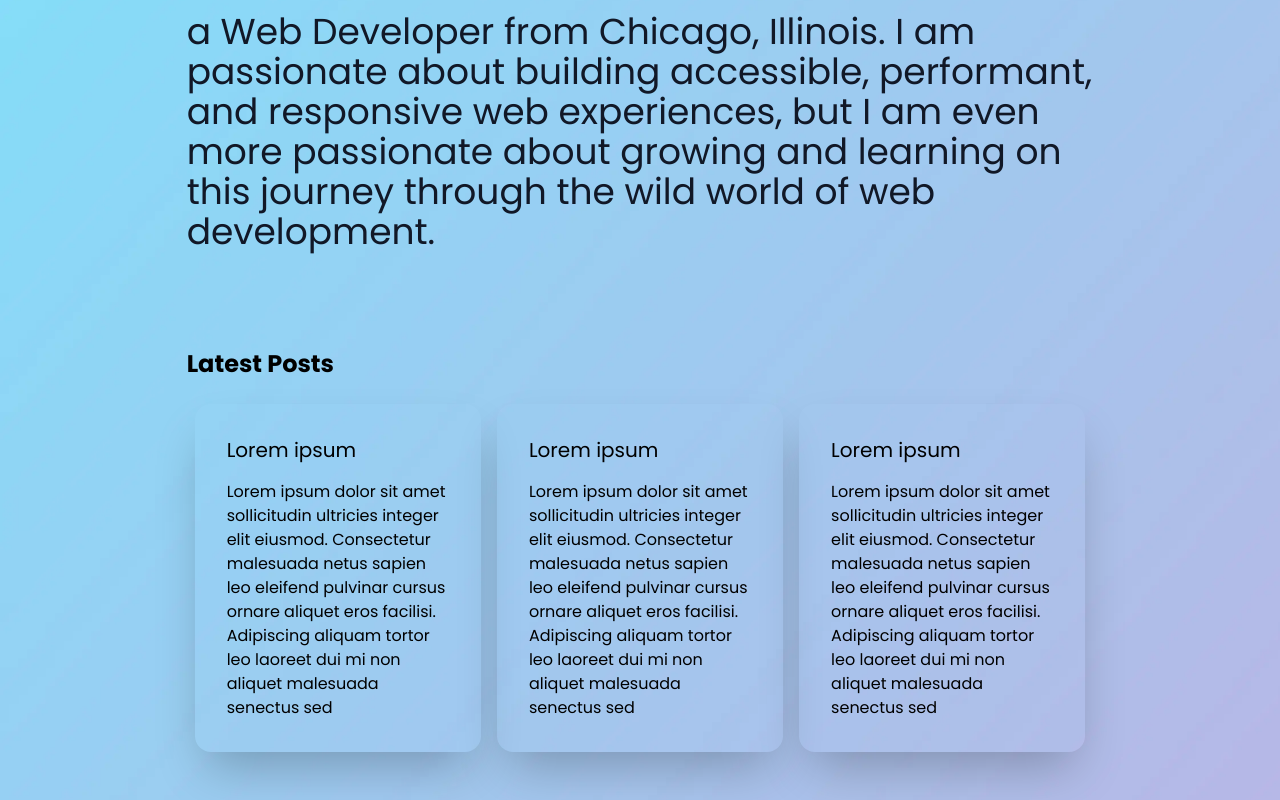
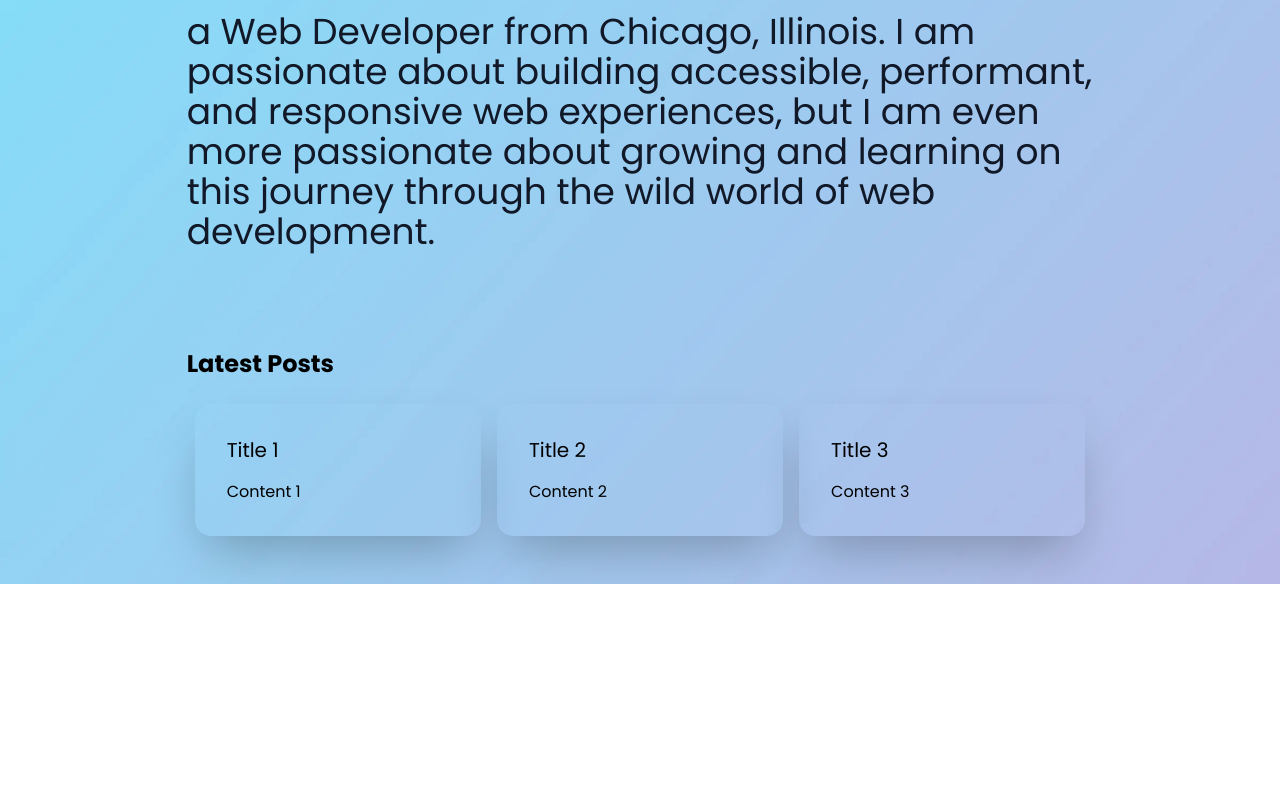
Before and after one commit to ABStein/official-blog, a Next.js app: page / in a window 1280 px wide. Shown: the part 364-1164 px from the top of the page. After the commit the page ends 948 px from the top, so only its background shows below. Built offline with nearby package versions, Linux system fonts and the light colour scheme.

Commit message:
feat: add some mock data to help create post routes

```diff
--- /dev/null
+++ b/app/(pages)/blog/[id]/page.js
@@ -0,0 +1,30 @@
+// import { getStaticPaths } from 'next/dist/build/templates/pages';
+import postsData from '../../../components/mockData/index';
+
+export default function Post(params) {
+    return (
+        <div className='lg:pt-12 pt-8'>
+            <div className='responsive-content-width'>
+                <div className='lg:px-24 px-6'>
+                    <div className='w-10/12 mx-auto'>
+                        <h1 className='md:text-center lg:text-6xl text-3xl text-gray-900'>Latest Posts</h1>
+                        <div className='lg:my-12 my-6'>
+                            <h2 className='lg:text-3xl text-xl text-gray-900'>{params.params.title}</h2>
+                            <p className='lg:text-lg text-base text-gray-600'>{params.params.content}</p>
+                        </div>
+                    </div>
+                </div>
+            </div>
+        </div>
+    );
+}
+
+
+// Return a list of `params` to populate the [id] dynamic segment
+export function generateStaticParams() {
+    const posts = postsData;
+
+    return posts.map((post) => ({
+        slug: post.id,
+    }))
+}
--- a/app/(pages)/blog/page.js
+++ b/app/(pages)/blog/page.js
@@ -1,10 +1,19 @@
+import postsData from '../../components/mockData/index';
+
 export default function Blog() {
+    const posts = postsData;
     return (
         <div className='lg:pt-12 pt-8'>
             <div className='responsive-content-width'>
                 <div className='lg:px-24 px-6'>
                     <div className='w-10/12 mx-auto'>
                         <h1 className='md:text-center lg:text-6xl text-3xl text-gray-900'>Latest Posts</h1>
+                        {posts.map((post) => (
+                            <div key={post.id} className='lg:my-12 my-6'>
+                                <h2 className='lg:text-3xl text-xl text-gray-900'>{post.title}</h2>
+                                <p className='lg:text-lg text-base text-gray-600'>{post.content}</p>
+                            </div>
+                        ))}
                     </div>
                 </div>
             </div>
--- /dev/null
+++ b/app/components/mockData/index.js
@@ -0,0 +1,19 @@
+const postsData = [
+    {
+        id: 1,
+        title: 'Title 1',
+        content: 'Content 1'
+    },
+    {
+        id: 2,
+        title: 'Title 2',
+        content: 'Content 2'
+    },
+    {
+        id: 3,
+        title: 'Title 3',
+        content: 'Content 3'
+    },
+]
+
+export default postsData;
--- a/app/page.js
+++ b/app/page.js
@@ -1,4 +1,7 @@
+import postsData from '../app/components/mockData/index'
+
 export default function HomePage() {
+    const  posts = postsData;
     return (
         <div className='lg:pt-12 pt-8'>
             <div className='responsive-content-width'>
@@ -18,30 +21,16 @@ export default function HomePage() {
                             <h2 className='lg:text-2xl font-bold'>Latest Posts</h2>
 
                             <div className='mt-6 flex mx-auto lg:flex-row flex-col justify-around'>
-                                <div className='w-4/12'>
-                                    <div className='p-8 shadow-2xl rounded-2xl hover:-translate-y-6 nav-link mx-2'>
-                                        <h2 className='text-xl'>Lorem ipsum</h2>
-                                        <p className='pt-4'>
-                                            Lorem ipsum dolor sit amet sollicitudin ultricies integer elit eiusmod. Consectetur malesuada netus sapien leo eleifend pulvinar cursus ornare aliquet eros facilisi. Adipiscing aliquam tortor leo laoreet dui mi non aliquet malesuada senectus sed
-                                        </p>
+                                {posts.map((post) => (
+                                    <div key={post.id} className='w-4/12'>
+                                        <div className='p-8 shadow-2xl rounded-2xl hover:-translate-y-6 nav-link mx-2'>
+                                            <h2 className='text-xl'>{post.title}</h2>
+                                            <p className='pt-4'>
+                                                {post.content}
+                                            </p>
+                                        </div>
                                     </div>
-                                </div>
-                                <div className='w-4/12'>
-                                    <div className='p-8 shadow-2xl rounded-2xl hover:-translate-y-6 nav-link mx-2'>
-                                        <h2 className='text-xl'>Lorem ipsum</h2>
-                                        <p className='pt-4'>
-                                            Lorem ipsum dolor sit amet sollicitudin ultricies integer elit eiusmod. Consectetur malesuada netus sapien leo eleifend pulvinar cursus ornare aliquet eros facilisi. Adipiscing aliquam tortor leo laoreet dui mi non aliquet malesuada senectus sed
-                                        </p>
-                                    </div>
-                                </div>
-                                <div className='w-4/12'>
-                                    <div className='p-8 shadow-2xl rounded-2xl hover:-translate-y-6 nav-link mx-2'>
-                                        <h2 className='text-xl'>Lorem ipsum</h2>
-                                        <p className='pt-4'>
-                                            Lorem ipsum dolor sit amet sollicitudin ultricies integer elit eiusmod. Consectetur malesuada netus sapien leo eleifend pulvinar cursus ornare aliquet eros facilisi. Adipiscing aliquam tortor leo laoreet dui mi non aliquet malesuada senectus sed
-                                        </p>
-                                    </div>
-                                </div>
+                                ))}
                             </div>
                         </div>
                     </div>
--- a/package.json
+++ b/package.json
@@ -1,5 +1,5 @@
 {
-  "name": "Official Blog",
+  "name": "official-blog",
   "version": "0.1.0",
   "private": true,
   "scripts": {
```
